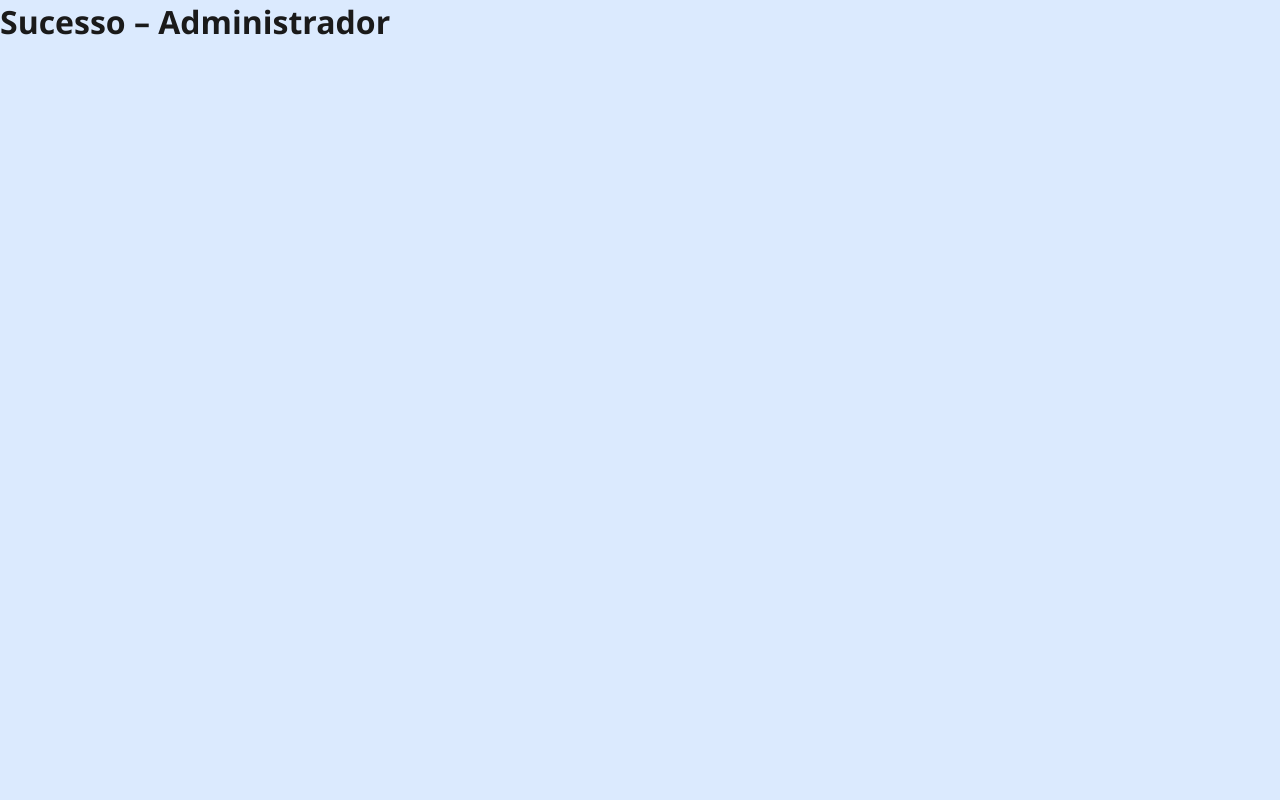
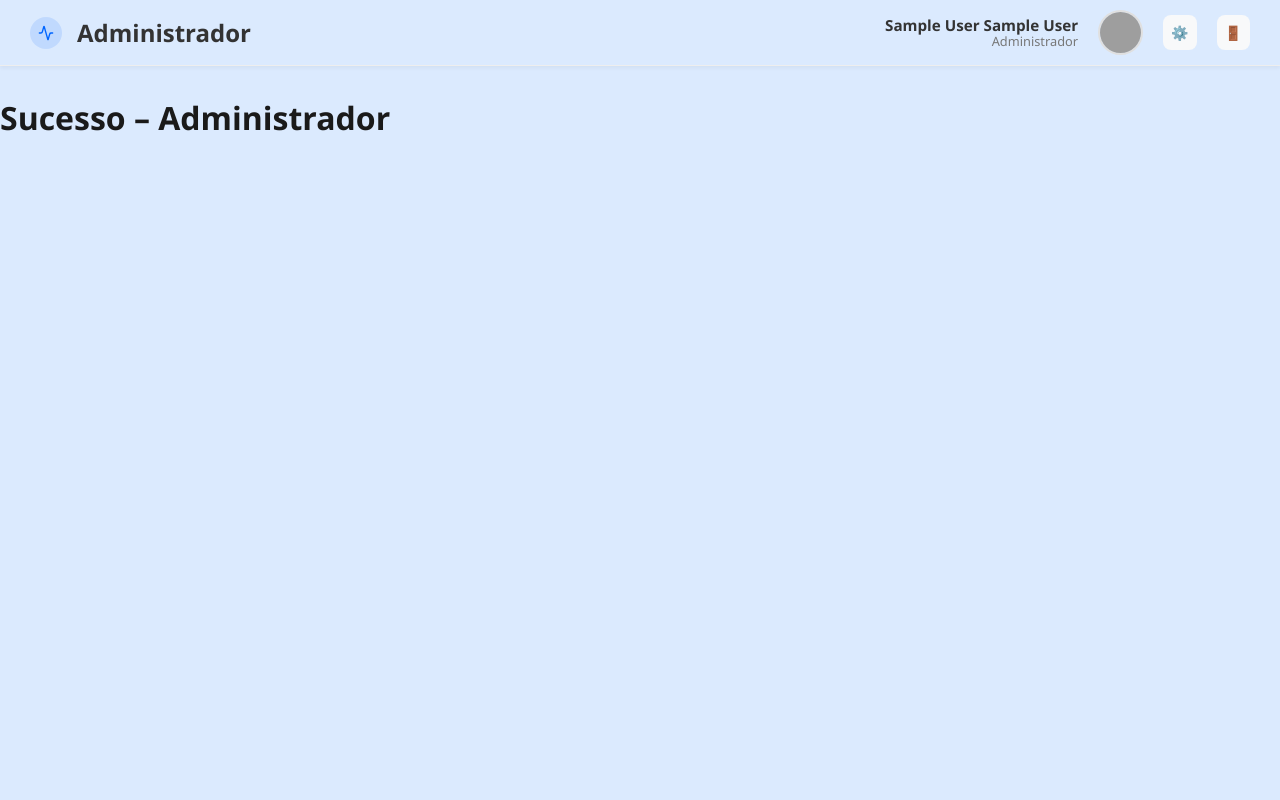
Before and after one commit to beatrizpinho04-debug/c-digo, a PHP site: page /admin.php in a window 1280 px wide. Run offline with PHP 8.4, Linux system fonts and the light colour scheme; the visitor is signed in with stand-in values (Sample User, id 1); grey boxes are pictures that could not be loaded.

Commit message:
cabecalho

```diff
--- a/LogIn.php
+++ b/LogIn.php
@@ -3,13 +3,13 @@ session_start();
 require_once("database/connection.php");
 require_once("database/users.php");
 
-$db = getDatabaseConnection(); // Ligar à BD
+$db = getDatabaseConnection();
 
 if ($_SERVER["REQUEST_METHOD"] === "POST") {
     $email = $_POST["email"];
     $password = $_POST["password"];
 
-    // Chamar a função de verificação (que está no users.php)
+    // Função de verificação definida no users.php
     $user = userLogin($db, $email, $password);
 
     if ($user) {
@@ -17,6 +17,8 @@ if ($_SERVER["REQUEST_METHOD"] === "POST") {
         $_SESSION['idU'] = $user['idU'];
         $_SESSION['name'] = $user['name'];
         $_SESSION['userType'] = $user['userType'];
+        $_SESSION['surname'] = $user['surname'];
+        $_SESSION['profilePic'] = $user['profilePic'];
 
         // Redirecionamento consoante o tipo de utilizador
         switch ($user["userType"]) {
--- a/admin.php
+++ b/admin.php
@@ -1,5 +1,6 @@
 <?php
 session_start();
+require_once('templates/cabecalho.php');
 
 // 1. Verifica se existe sessão ativa de um administrador
 if (!isset($_SESSION['idU'])) {
@@ -14,21 +15,12 @@ if ($_SESSION['userType'] !== "Administrador") {
     header("Location: index.php");
     exit();
 }
+
+// 3. Definir valores para o cabeçalho
+$surname = isset($_SESSION['surname']) ? $_SESSION['surname'] : '';
+$pic = isset($_SESSION['profilePic']) ? $_SESSION['profilePic'] : '';
+
+// 4. Chamar o Cabeçalho
+output_header("Administrador", $_SESSION['userType'], $_SESSION['name'], $surname, $pic);
 ?>
-<!DOCTYPE html>
-<html lang="pt">
-
-<head>
-    <meta charset="UTF-8">
-    <meta name="viewport" content="width=device-width, initial-scale=1.0">
-    <title>Administrador</title>
-    <link rel="stylesheet" href="css/style.css">
-    <link rel="stylesheet" href="css/responsive.css">
-    <link rel="icon" type="image/png" href="css\icon.svg">
-</head>
-
-<body>
     <h1>Sucesso – Administrador</h1>
-</body>
-
-</html>
--- a/css/style.css
+++ b/css/style.css
@@ -34,12 +34,6 @@ body {
 }
 
 /*Index-Login*/
-.page-wrapper {
-  display: flex;
-  flex-direction: column;
-  min-height: 100vh;
-}
-
 .flex-center {
   flex: 1;
   display: flex;
@@ -124,6 +118,12 @@ textarea:focus {
 }
 
 /*Usado em várias ocasiões*/
+.page-wrapper {
+  display: flex;
+  flex-direction: column;
+  min-height: 100vh;
+}
+
 :where(p, h1, h2) {
   overflow-wrap: anywhere;
   word-break: break-word;
@@ -138,21 +138,10 @@ textarea:focus {
 }
 
 /*Margin Bottom*/
-.mb2 {
-  margin-bottom: 2rem;
-}
-
-.mb05 {
-  margin-bottom: 0.5rem;
-}
-
-.mb1 {
-  margin-bottom: 1rem;
-}
-
-.mb1_5 {
-  margin-bottom: 1.5rem;
-}
+.mb2 {margin-bottom: 2rem;}
+.mb05 {margin-bottom: 0.5rem;}
+.mb1 {margin-bottom: 1rem;}
+.mb1_5 {margin-bottom: 1.5rem;}
 
 /* Botões */
 .btn {
@@ -175,21 +164,27 @@ textarea:focus {
   box-shadow: 0 4px 12px rgba(0, 0, 0, 0.15);
 }
 
-.btn:active {
-  transform: translateY(0);
-}
+.btn:active {transform: translateY(0);}
 
 .btn-primary {
   background: hsl(var(--primary));
   color: white;
 }
 
-.btn-primary:hover {
-  background: var(--primary-dark);
+.btn-primary:hover {background: var(--primary-dark);}
+
+.btn-full {width: 100%;}
+
+.btn-header {
+  padding: 8px;
+  background: #f8f9fa;
+  color: #555;
+  border-radius: 8px;
 }
 
-.btn-full {
-  width: 100%;
+.btn-header:hover {
+  background: #e2e6ea;
+  color: var(--primary);
 }
 
 /*Footer*/
@@ -199,3 +194,59 @@ textarea:focus {
   color: var(--muted);
   margin-top: auto;
 }
+
+/*Cabeçalho*/
+.top-bar {
+  background-color: hsl(var(--card));
+  padding: 10px 30px;
+  display: flex;
+  justify-content: space-between;
+  align-items: center;
+  border-bottom: 1px solid #eee;
+  box-shadow: 0 2px 4px rgba(0, 0, 0, 0.05);
+}
+
+.page-title-area {
+  display: flex;
+  align-items: center;
+  gap: 15px;
+}
+
+.page-title-area h1 {
+  font-size: 1.5rem;
+  color: #333;
+  margin: 0;
+  font-weight: 600;
+}
+
+.user-area {
+  display: flex;
+  align-items: center;
+  gap: 20px;
+}
+
+.user-details {
+  text-align: right;
+  line-height: 1.2;
+}
+
+.user-name {
+  display: block;
+  font-weight: bold;
+  color: #333;
+  font-size: 0.95rem;
+}
+
+.user-role {
+  display: block;
+  font-size: 0.8rem;
+  color: #777;
+}
+
+.profile-pic {
+  width: 45px;
+  height: 45px;
+  border-radius: 50%;
+  object-fit: cover;
+  border: 2px solid #e0e0e0;
+}
--- a/index.php
+++ b/index.php
@@ -1,7 +1,7 @@
 <?php
 session_start();
 
-// 1. Se o utilizador já estiver logado, redireciona-o automaticamente para a página certa, sem mostrar o formulário de login.
+// 1. Se o utilizador já estiver logado, redireciona-o automaticamente para a página certa, sem mostrar esta página de login.
 if (isset($_SESSION['idU'])) {
     switch ($_SESSION['userType']) {
         case "Administrador":
--- /dev/null
+++ b/templates/cabecalho.php
@@ -0,0 +1,44 @@
+<?php
+function output_header($title, $userType, $userName, $userSurname, $profilePic)
+{ ?>
+    <!DOCTYPE html>
+    <html lang="pt">
+
+    <head>
+        <meta charset="UTF-8">
+        <meta name="viewport" content="width=device-width, initial-scale=1.0">
+        <title><?php echo $title; ?></title>
+        <link rel="stylesheet" href="css/style.css">
+        <link rel="stylesheet" href="css/responsive.css">
+        <link rel="icon" type="image/png" href="css/icon.svg">
+    </head>
+
+    <body>
+        <div class="page-wrapper">
+            <header class="top-bar">
+                <div class="page-title-area">
+                    <img src="css/icon.svg" width="32" height="32" alt="Logo">
+                    <h1><?php echo $title; ?></h1>
+                </div>
+                <div class="user-area">
+                    <div class="user-details">
+                        <span class="user-name"><?php echo htmlspecialchars($userName . ' ' . $userSurname); ?></span>
+                        <span class="user-role"><?php echo $userType; ?></span>
+                    </div>
+                    <img src="<?php echo htmlspecialchars($profilePic); ?>" alt="Perfil" class="profile-pic">
+                    <a href="perfil.php" class="btn btn-header" title="Editar Meus Dados">⚙️</a>
+                    <a href="LogOut.php" class="btn btn-header" title="Sair">🚪</a>
+                </div>
+            </header>
+            <main class="container" style="margin-top: 30px;">
+            <?php } ?>
+            <?php
+            function output_footer()
+            { ?>
+            </main>
+            <footer class="footer mb2">Gestão de Dosimetros © 2025</footer>
+        </div>
+    </body>
+
+    </html>
+<?php } ?>
```
